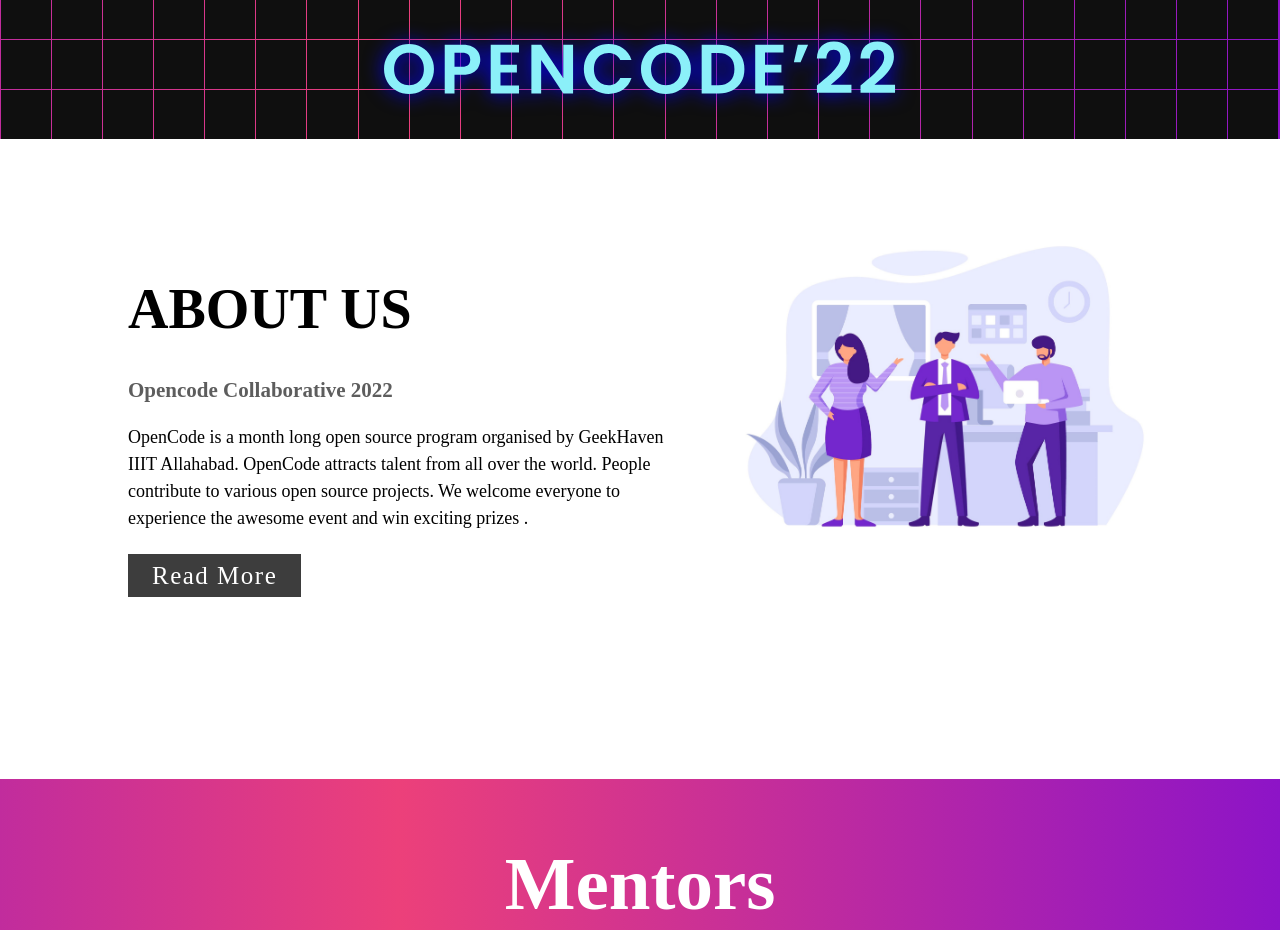
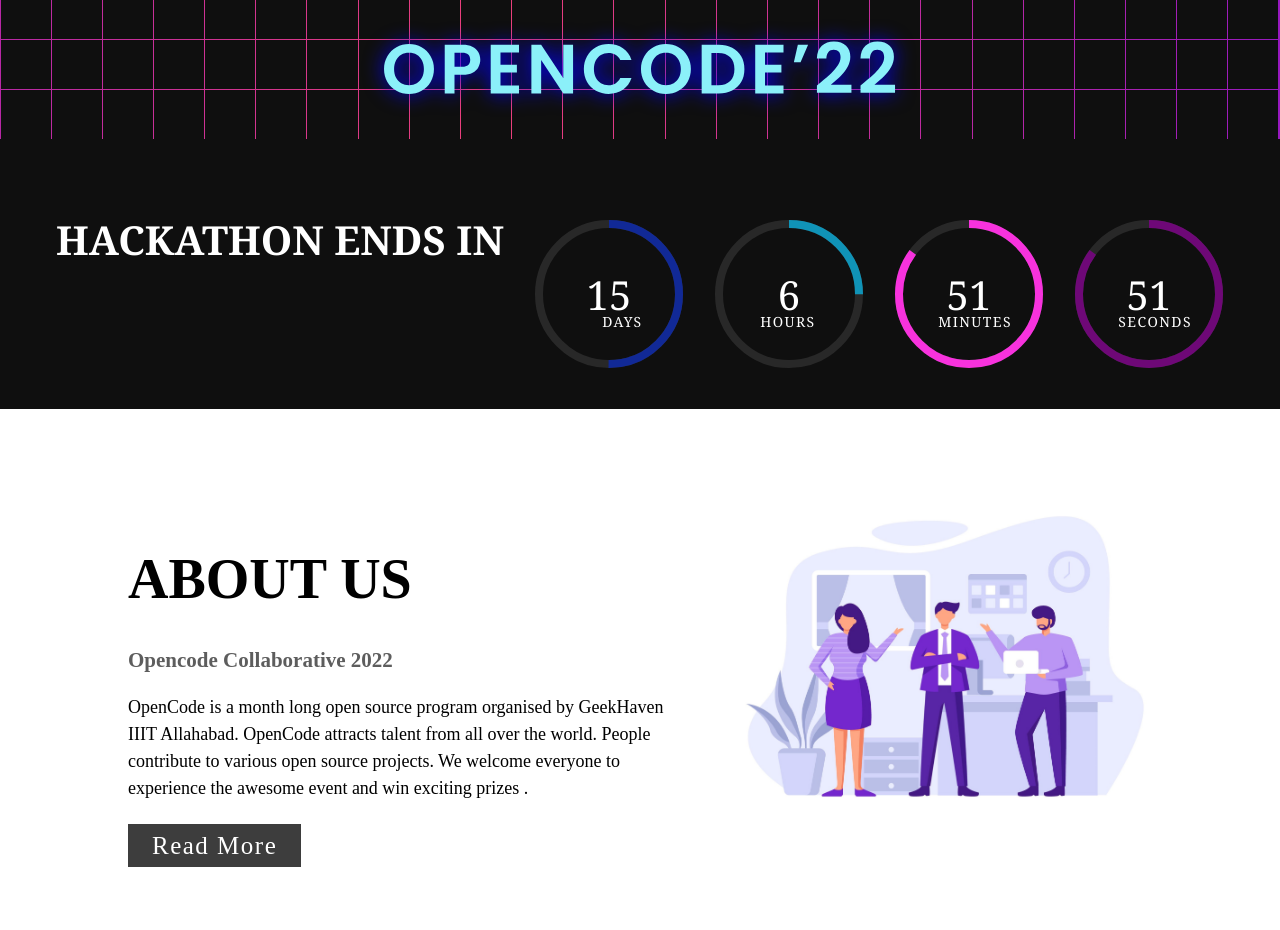
Before and after one commit to opencodeiiita/Collaborative-Web-2022, a website: page index.html in a window 1280 px wide. Shown: the part 660-1590 px from the top of the page. Drawn offline with nearby package versions, Linux system fonts and the light colour scheme.

Commit message:
Timer (#121)
* added timer

* added timer

* added timer

* tm

* tim

* timer

```diff
--- a/index.html
+++ b/index.html
@@ -68,6 +68,47 @@
     <!-- Hero Section ends-->
 
     <!-- timer sections starts-->
+
+    <div id="timer">
+      <h2 id="message">HACKATHON ENDS IN</h2>
+      <div class="circle" style="--clr: #112996;">
+          <div class="dots day_dot"></div>
+          <svg>
+            <circle cx="70" cy="70" r="70"></circle>
+            <circle cx="70" cy="70" r="70" id="dd"></circle>
+          </svg>
+          <div id ="days">00<span id="d">DAYS</span></div>
+      </div>
+
+      <div class="circle" style="--clr: #1093b7;">
+        <div class="dots hr_dot"></div>
+        <svg>
+          <circle cx="70" cy="70" r="70"></circle>
+          <circle cx="70" cy="70" r="70" id="hh"></circle>
+        </svg>
+        <div id ="hours">00<span>HOURS</span></div>
+      </div>
+
+      <div class="circle" style="--clr: #f732dd;">
+        <div class="dots min_dot"></div>
+        <svg>
+          <circle cx="70" cy="70" r="70"></circle>
+          <circle cx="70" cy="70" r="70" id="mm"></circle>
+        </svg>
+        <div id ="minutes">00<span>MINUTES</span></div>
+      </div>
+
+      <div class="circle" style="--clr: #6e0877;">
+        <div class="dots sec_dot"></div>
+        <svg>
+          <circle cx="70" cy="70" r="70"></circle>
+          <circle cx="70" cy="70" r="70" id="ss"></circle>
+        </svg>
+        <div id ="seconds">00<span id="s">SECONDS</span></div>
+      </div>
+
+    </div>
+
     <!-- timer sections ends-->
 
     <!-- about section starts -->
@@ -112,6 +153,10 @@
 
     <!-- project section starts-->
     <!-- project section ends-->
+    <!-- about section -->
+    <!-- mentor section -->
+    <!-- top scorers section -->
+    <!-- project section -->
 
     <!-- Scroll to top button -->
     <button onclick="topFunction()" id="myBtn" title="Go to top">
@@ -152,6 +197,17 @@
 
     <!-- script files  -->
     <script src="https://cdnjs.cloudflare.com/ajax/libs/animejs/3.2.0/anime.min.js"></script>
+
+    <script src="hero.js"></script>
+    <script src="timer.js"></script>
+    <script type="text/javascript" src="./scroll.js"></script>
+     <script src="https://cdnjs.cloudflare.com/ajax/libs/animejs/3.2.0/anime.min.js"></script>
+   <script src="hero.js"></script>
+   <script src="timer.js"></script>
+  <script type="text/javascript" src="./scroll.js"></script>
+    <script src="./javascript/hero.js"></script>
+    <script type="text/javascript" src="./javascript/scroll.js"></script>
+    <script src="./javascript/mentors.js"></script>
     <script src="./javascript/hero.js"></script>
     <script type="text/javascript" src="./javascript/scroll.js"></script>
     <script src="./javascript/mentors.js"></script>
--- a/styles.css
+++ b/styles.css
@@ -524,3 +524,59 @@
     padding: 9px 30px;
   }
 }
+#timer{
+  display: flex;
+  justify-content: center;
+  gap: 30px;
+  background-color:rgb(15, 15, 15);
+  color: rgb(255, 255, 255);
+  padding: 40px;
+  font-family: Cambria, Cochin, Georgia, Times, 'Times New Roman', serif;
+}
+
+#timer .circle{
+  margin-top: 40px;
+  position: relative;
+  width: 150px;
+  height: 150px;
+  display: flex;
+  justify-content: center;
+  align-items: center;
+}
+#timer .circle svg{
+  position: relative;
+  width: 150px;
+  height: 150px;
+  transform: rotate(270deg);
+}
+#timer .circle svg circle{
+  width: 100%;
+  height: 100%;
+  fill: transparent;
+  stroke-width: 8;
+  stroke: #282828;
+  transform: translate(5px,5px);
+}
+#timer .circle svg circle:nth-child(2){
+  stroke: var(--clr);
+  stroke-dasharray: 440;
+  stroke-dashoffset: 440;
+}
+#timer div{
+  position: absolute;
+  text-align: center;
+  font-size: 40px;
+
+}
+#timer div span{
+  position: absolute;
+  transform: translateX(-72%) translateY(45px);
+  font-size: 0.35em;
+  font-weight: 300;
+  letter-spacing: 0.1em;
+}
+#message{
+  position: relative;
+  padding: auto;
+  font-size: 40px;
+}
--- /dev/null
+++ b/timer.js
@@ -0,0 +1,42 @@
+let days=document.getElementById('days');
+let hours=document.getElementById('hours');
+let minutes=document.getElementById('minutes');
+let seconds=document.getElementById('seconds');
+
+let dd=document.getElementById('dd');
+let hh=document.getElementById('hh');
+let mm=document.getElementById('mm');
+let ss=document.getElementById('ss');
+
+let day_dot=document.querySelector('.day_dot');
+let hr_dot=document.querySelector('.hr_dot');
+let min_dot=document.querySelector('.min_dot');
+let sec_dot=document.querySelector('.sec_dot');
+
+let endDate='01/15/2023 00:00:00';
+let x=setInterval(function(){
+    let now= new Date(endDate).getTime();
+    let countDown= new Date().getTime();
+    let distance=now-countDown;
+
+    let d=Math.floor(distance/(1000*60*60*24));
+    let h=Math.floor((distance%(1000*60*60*24))/(1000*60*60));
+    let m=Math.floor((distance%(1000*60*60))/(1000*60));
+    let s=Math.floor((distance%(1000*60))/(1000));
+
+    days.innerHTML=d+"<span>DAYS</span>";
+    hours.innerHTML=h+"<span>HOURS</span>";
+    minutes.innerHTML=m+"<span>MINUTES</span>";
+    seconds.innerHTML=s+"<span>SECONDS</span>";
+
+    dd.style.strokeDashoffset=440-(440*d)/30;
+    hh.style.strokeDashoffset=440-(440*h)/24;
+    mm.style.strokeDashoffset=440-(440*m)/60;
+    ss.style.strokeDashoffset=440-(440*s)/60;
+
+    if(distance<0){
+        clearInterval(x);
+        document.getElementById("timer").style.display='none';
+    }
+
+})
```
